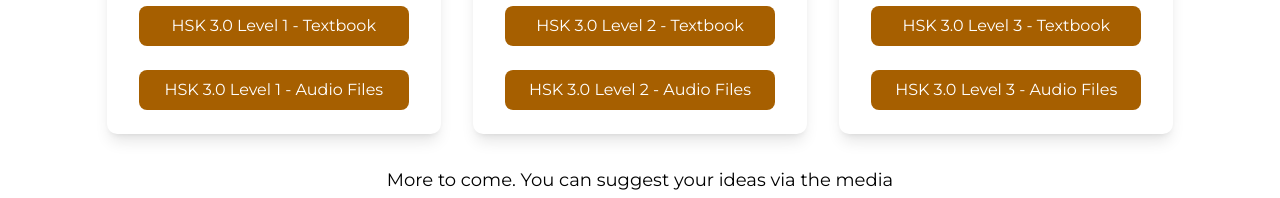
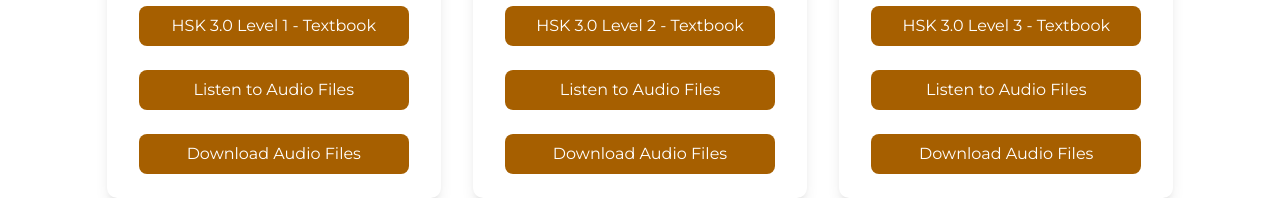
Before and after one commit to Wichosu/baul-chino, a Next.js app: page /en/new-hsk-books-2026 in a window 1280 px wide. Shown: the part 736-934 px from the top of the page. Built offline with nearby package versions, Linux system fonts and the light colour scheme; a web font is replaced by a local one.

Commit message:
downloadable zip file for audio files available

```diff
--- a/messages/en.json
+++ b/messages/en.json
@@ -206,19 +206,22 @@
         "Title": "New HSK 3.0 Level 1",
         "Alt": "Cover of New HSK 3.0 Level 1 book",
         "Textbook": "HSK 3.0 Level 1 - Textbook",
-        "Audio": "HSK 3.0 Level 1 - Audio Files"
+        "Audio": "Listen to Audio Files",
+        "DownloadAudio": "Download Audio Files"
       },
       "HSK2": {
         "Title": "New HSK 3.0 Level 2",
         "Alt": "Cover of New HSK 3.0 Level 2 book",
         "Textbook": "HSK 3.0 Level 2 - Textbook",
-        "Audio": "HSK 3.0 Level 2 - Audio Files"
+        "Audio": "Listen to Audio Files",
+        "DownloadAudio": "Download Audio Files"
       },
       "HSK3": {
         "Title": "New HSK 3.0 Level 3",
         "Alt": "Cover of New HSK 3.0 Level 3 book",
         "Textbook": "HSK 3.0 Level 3 - Textbook",
-        "Audio": "HSK 3.0 Level 3 - Audio Files"
+        "Audio": "Listen to Audio Files",
+        "DownloadAudio": "Download Audio Files"
       }
     }
   },
--- a/messages/es.json
+++ b/messages/es.json
@@ -206,19 +206,22 @@
         "Title": "Nuevo HSK 3.0 Nivel 1",
         "Alt": "Portada del libro Nuevo HSK 3.0 Nivel 1",
         "Textbook": "HSK 3.0 Nivel 1 - Textbook",
-        "Audio": "HSK 3.0 Nivel 1 - Audios"
+        "Audio": "Escucha los audios",
+        "DownloadAudio": "Descarga los audios"
       },
       "HSK2": {
         "Title": "Nuevo HSK 3.0 Nivel 2",
         "Alt": "Portada del libro Nuevo HSK 3.0 Nivel 2",
         "Textbook": "HSK 3.0 Nivel 2 - Textbook",
-        "Audio": "HSK 3.0 Nivel 2 - Audios"
+        "Audio": "Escucha los audios",
+        "DownloadAudio": "Descarga los audios"
       },
       "HSK3": {
         "Title": "Nuevo HSK 3.0 Nivel 3",
         "Alt": "Portada del libro Nuevo HSK 3.0 Nivel 3",
         "Textbook": "HSK 3.0 Nivel 3 - Textbook",
-        "Audio": "HSK 3.0 Nivel 3 - Audios"
+        "Audio": "Escucha los audios",
+        "DownloadAudio": "Descarga los audios"
       }
     }
   },
--- a/src/app/[locale]/new-hsk-books-2026/page.tsx
+++ b/src/app/[locale]/new-hsk-books-2026/page.tsx
@@ -69,6 +69,10 @@
           name: t('BookCards.HSK1.Audio'),
           url: '/new-hsk-audios-2026',
         },
+        {
+          name: t('BookCards.HSK1.DownloadAudio'),
+          url: 'https://cdn.baulchino.com/new-hsk-books-audios/HSK-1-textbook-audio-files.zip',
+        },
       ],
     },
     {
@@ -85,6 +89,10 @@
           name: t('BookCards.HSK2.Audio'),
           url: '/new-hsk-audios-2026',
         },
+        {
+          name: t('BookCards.HSK2.DownloadAudio'),
+          url: 'https://cdn.baulchino.com/new-hsk-books-audios/HSK-2-textbook-audio-files.zip',
+        },
       ],
     },
     {
@@ -100,6 +108,10 @@
         {
           name: t('BookCards.HSK3.Audio'),
           url: '/new-hsk-audios-2026',
+        },
+        {
+          name: t('BookCards.HSK3.DownloadAudio'),
+          url: 'https://cdn.baulchino.com/new-hsk-books-audios/HSK-3-textbook-audio-files.zip',
         },
       ],
     },
```
